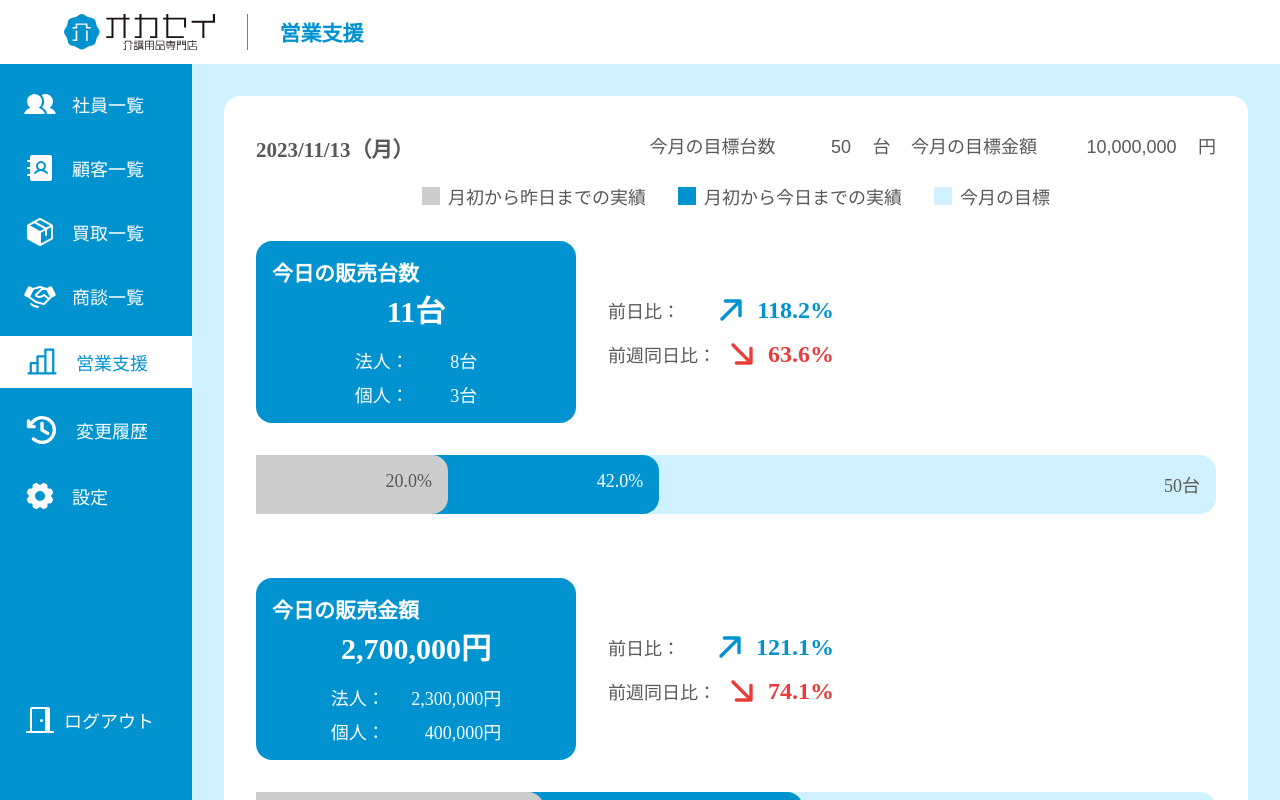
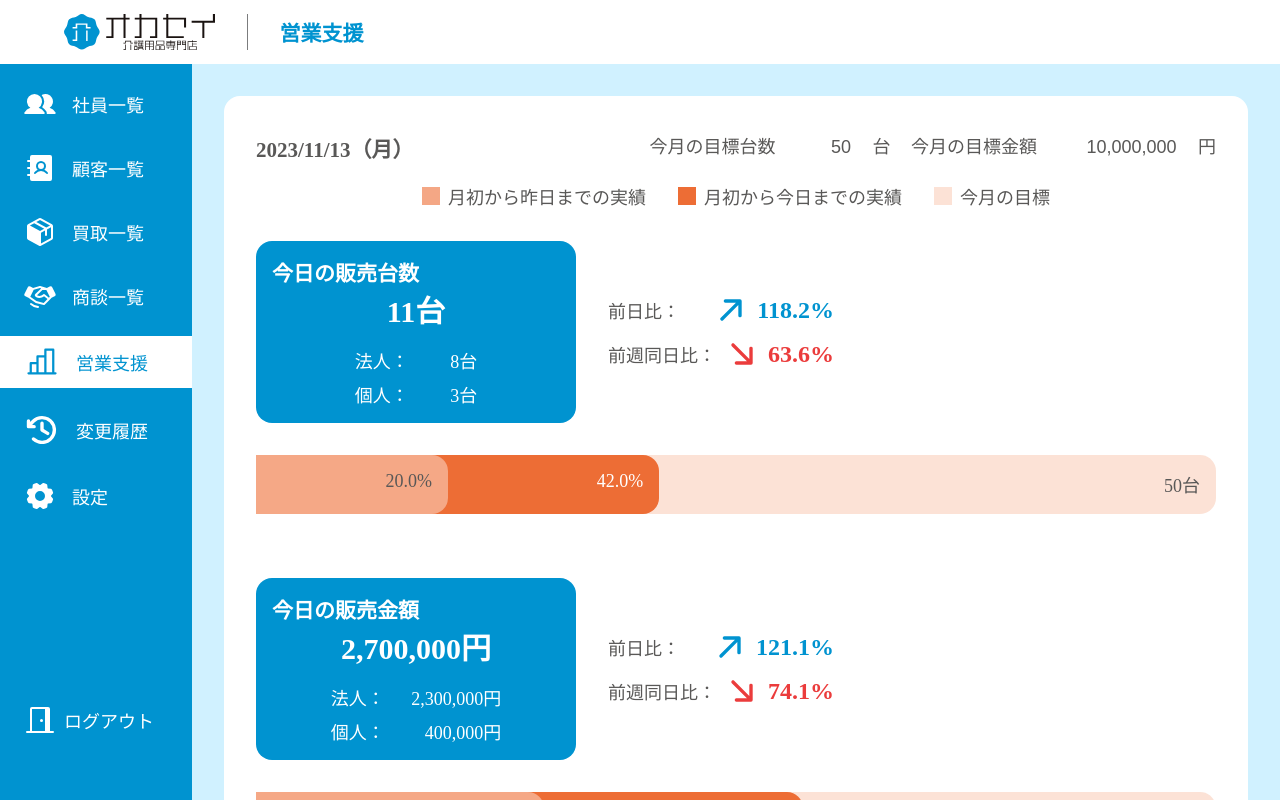
Before and after one commit to studioexu/okasei-business-create, a SvelteKit app: page /sales in a window 1280 px wide. Built offline with nearby package versions, Linux system fonts and the light colour scheme.

Commit message:
design: グラフの色を変更

```diff
--- a/src/routes/sales/+page.svelte
+++ b/src/routes/sales/+page.svelte
@@ -210,18 +210,18 @@
 				margin-right: 32px;
 
 				&:first-child span {
-					background: #ccc;
+					background: rgba(#ed6d35, 0.6);
 				}
 
 				&:nth-child(2) span {
-					background: var(--primary);
+					background: #ed6d35;
 				}
 
 				&:last-child {
 					margin-right: 0px;
 
 					span {
-						background: var(--back);
+						background: rgba(#ed6d35, 0.2);
 					}
 				}
 
@@ -349,17 +349,17 @@
 					border-radius: 0 16px 16px 0;
 
 					&:first-child {
-						background: var(--back);
+						background: rgba(#ed6d35, 0.2);
 					}
 
 					&:nth-child(2) {
-						background: var(--primary);
+						background: #ed6d35;
 						color: #fff;
 						margin-top: calc(-1 * var(--height));
 					}
 
 					&:last-child {
-						background: #cdcdcd;
+						background: rgba(#fff, 0.4);
 						margin-top: calc(-1 * var(--height));
 					}
 				}
```
